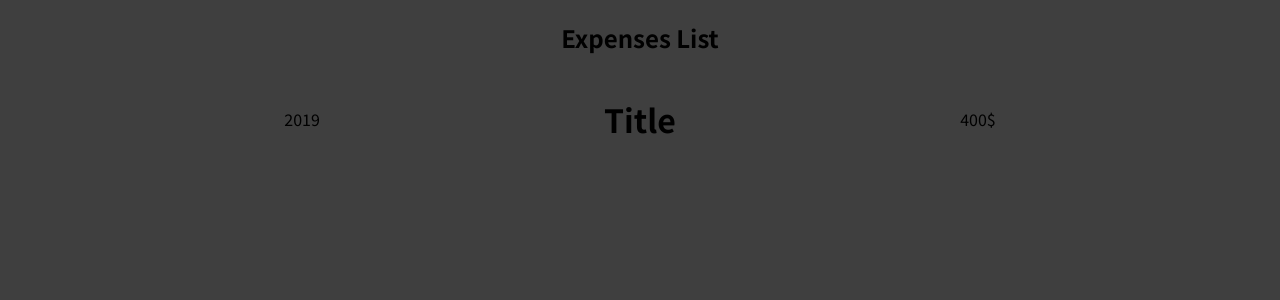
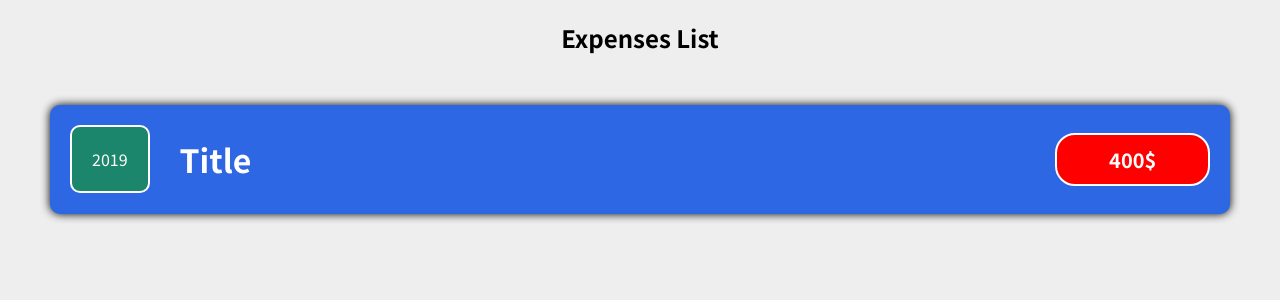
Before and after one commit to Reivah/React-Expenses, a JavaScript app: page / in a window 1280 px wide. Shown: the top 300 px of the page. Built offline with nearby package versions, Linux system fonts and the light colour scheme.

Commit message:
finish styling

```diff
--- a/src/App.css
+++ b/src/App.css
@@ -1,3 +1,7 @@
+body {
+    background-color: #ebeaeac4;
+}
 .expenses-title {
     text-align: center;
+
 }
--- a/src/components/ExpensesElements.css
+++ b/src/components/ExpensesElements.css
@@ -1,5 +1,36 @@
 .expenses-elements {
     display: flex;
-    justify-content: space-evenly;
+    /* justify-content: space-between; */
     align-items: center;
+    margin: 50px;
+    padding: 10px 20px;
+    background-color: #2e67e4;
+    border-radius: 10px;
+    box-shadow: 0px 0px 10px black;
+    color: #fff;
 }
+
+.expenses-elements__date{
+    border-radius: 10px;
+    padding: 20px;
+    border: 2px solid #fff;
+    margin-right: 30px;
+    background-color: rgb(27, 134, 108);
+}
+.expenses-elements__items {
+    display: flex;
+    justify-content: space-between;
+    align-items: center;
+    width: 100%;
+}
+
+.expeneses-elements__price {
+    padding: 10px;
+    width: 15%;
+    font-size: 20px;
+    border-radius: 20px;
+    text-align: center;
+    border: 2px solid #fff;
+    background-color: red;
+    font-weight: bold;
+}
--- a/src/components/ExpensesElements.js
+++ b/src/components/ExpensesElements.js
@@ -5,8 +5,10 @@ const ExpensesElements = () => {
 			<div className='expenses-elements__date'>
 				<div>2019</div>
 			</div>
-			<h1>Title</h1>
-			<div className='expeneses-elements__price'>400$</div>
+			<div className='expenses-elements__items'>
+				<h1>Title</h1>
+				<div className='expeneses-elements__price'>400$</div>
+			</div>
 		</div>
 	)
 }
```
